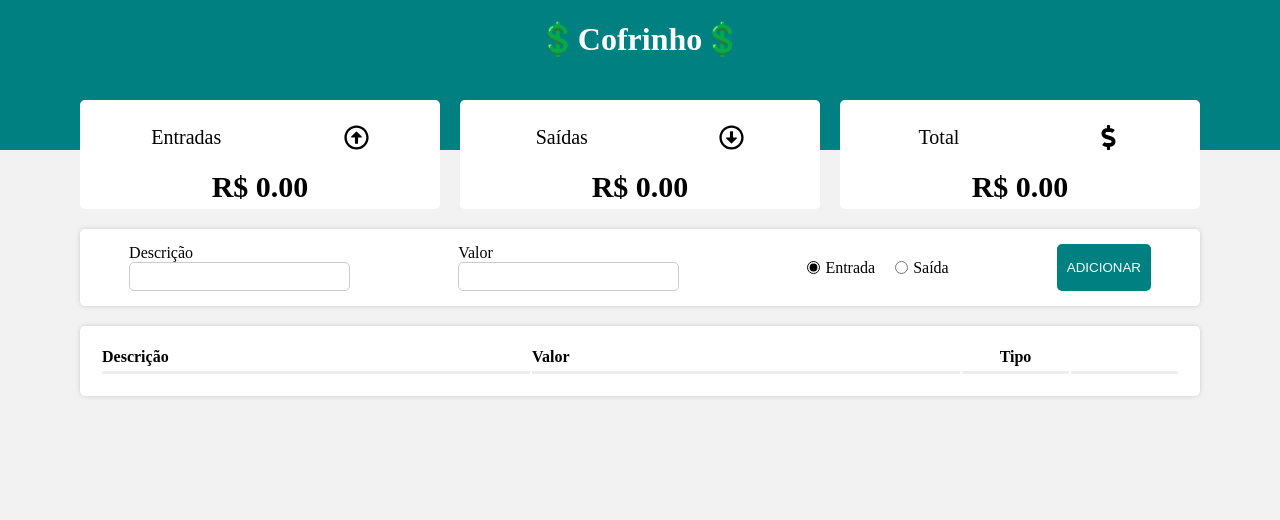
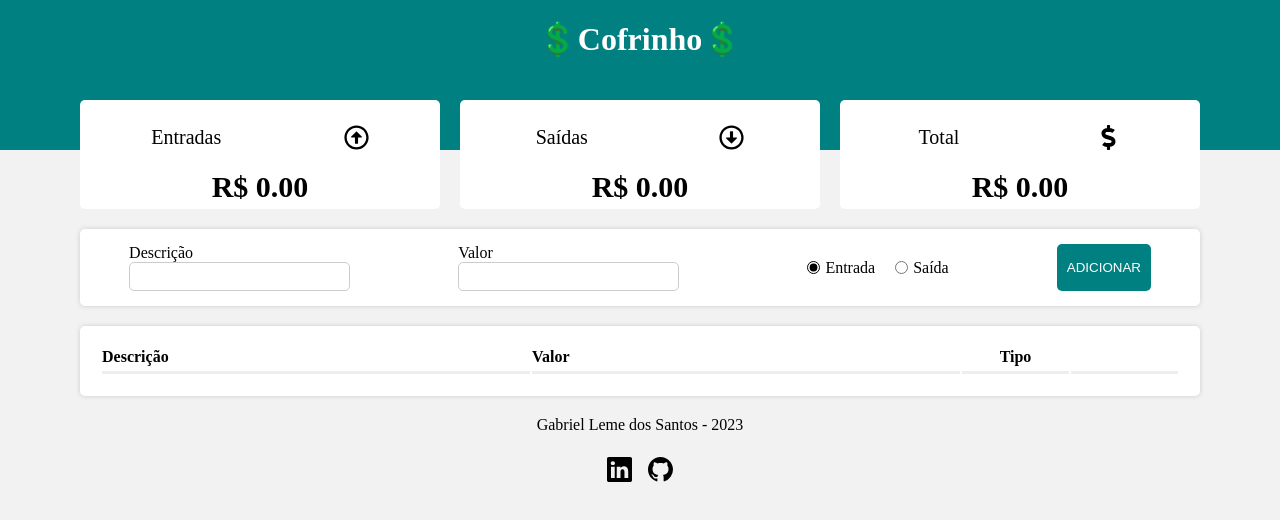
Before and after one commit to Gabriel-L-Santos/cofrinho-controle-financas, a React (Create React App) app: page / in a window 1280 px wide. Shown: the top 520 px of the page. Built offline with nearby package versions, Linux system fonts and the light colour scheme; a web font is replaced by a local one.

Commit message:
adicionando footer e links

```diff
--- /dev/null
+++ b/src/App.css
@@ -0,0 +1,28 @@
+.footer footer {
+    display: flex;
+    justify-content: center;
+    flex-direction: column;
+    align-items: center;
+    margin: 15px;
+    color:#000000;
+}
+
+.button-footer {
+    display: flex;
+    justify-content: center;
+    flex-direction: row;
+    align-items: center;
+    margin: 2px;
+}
+
+.buttonSearchFooter {
+    background-color: transparent;
+    border: 0;
+    cursor: pointer;
+    margin: 8px;
+    transition: transform 0.5s;
+}
+
+.buttonSearchFooter:hover {
+    transform: scale(1.2);
+}
--- a/src/App.js
+++ b/src/App.js
@@ -3,6 +3,10 @@ import Form from './components/Form';
 import Header from './components/Header';
 import Resume from './components/Resume';
 import GlobalStyle from './styles/global';
+import { BsLinkedin } from 'react-icons/bs';
+import { BsGithub } from 'react-icons/bs';
+
+import './App.css';
 
 const App = () => {
     const data = localStorage.getItem("transactions");
@@ -46,7 +50,25 @@ const App = () => {
             <Resume income={income} expense={expense} total={total} />
             <Form handleAdd={handleAdd} transactionsList={transactionsList} setTransactionsList={setTransactionsList} />
             <GlobalStyle />
+
+            <div className="footer">
+                <footer>
+                <p>Gabriel Leme dos Santos - 2023</p>
+                </footer>
+            </div>
+
+            <div className="button-footer">
+                <button className="buttonSearchFooter">
+                <a href="https://www.linkedin.com/in/gabriel-leme-dos-santos-7b220b197/"><BsLinkedin size={25} color="#000000"/></a>
+                </button>
+
+                <button className="buttonSearchFooter">
+                <a href="https://github.com/Gabriel-L-Santos"><BsGithub size={25} color="#000000"/></a>
+                </button>
+            </div>
+
         </>
+
     );
 };
 
```
